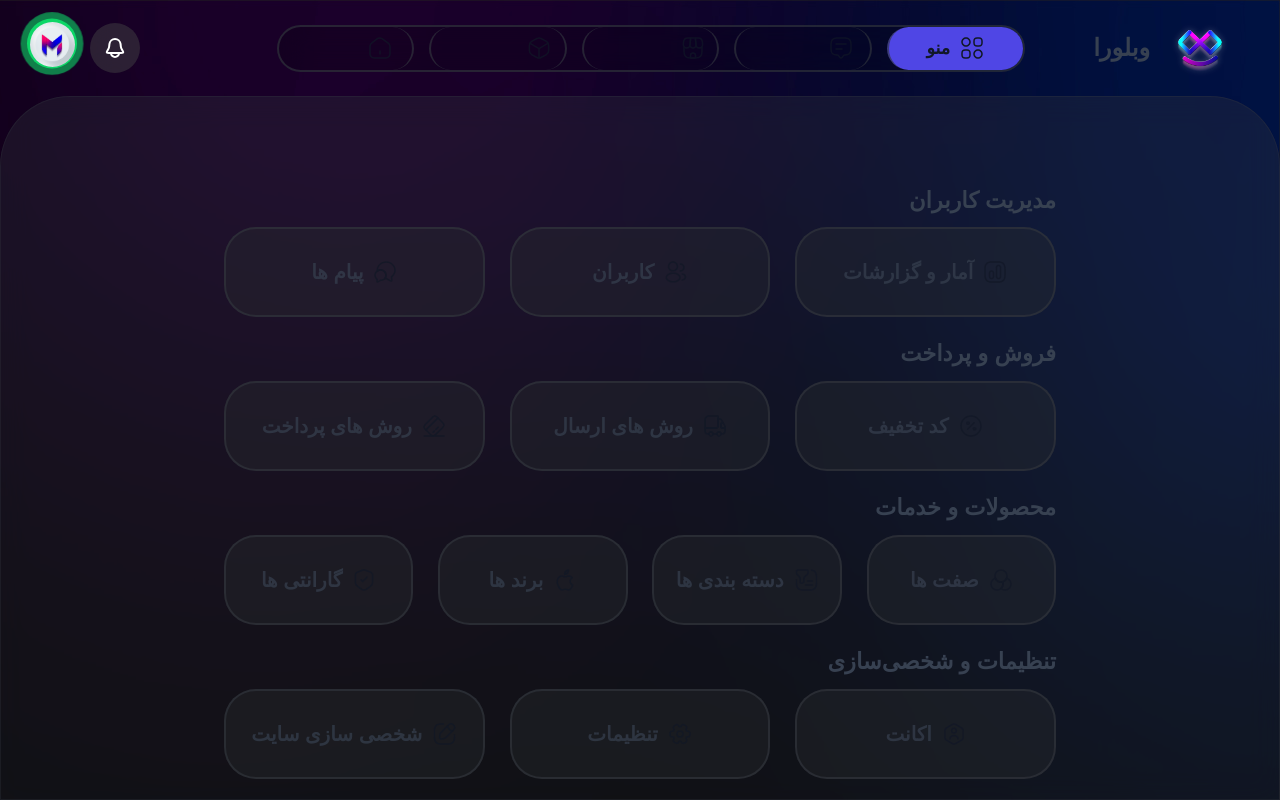
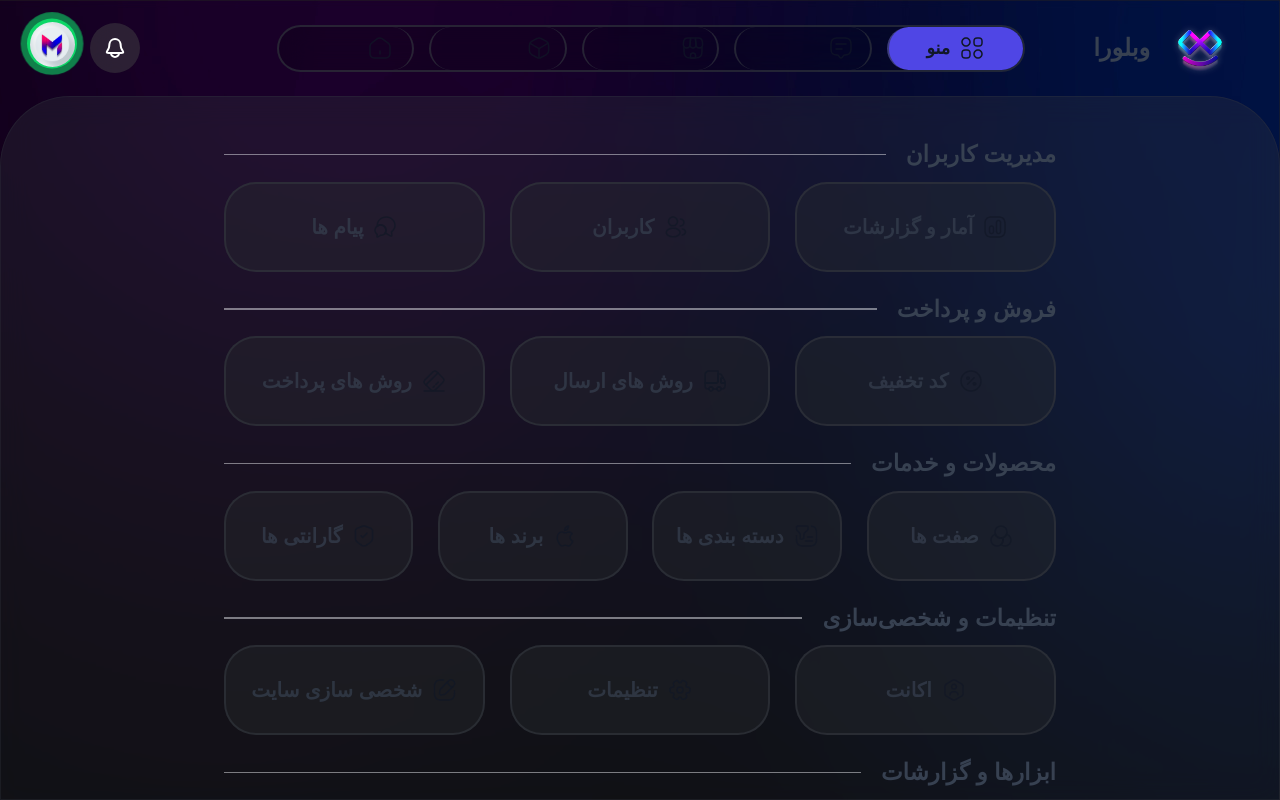
Before and after one commit to mahdidesignerrr/Admin-panel, a React (Vite) app: page /menu in a window 1280 px wide. Built offline with nearby package versions, Linux system fonts and the light colour scheme; a web font is replaced by a local one.

Commit message:
fix AppLayout Bugs & Change ScrollBar Styles

```diff
--- a/src/pages/Dashboard.jsx
+++ b/src/pages/Dashboard.jsx
@@ -1,6 +1,6 @@
 function Dashboard() {
   return (
-    <div>
+    <div style={{height: "100vh"}}>
 
     </div>
   )
--- /dev/null
+++ b/src/pages/Login.jsx
@@ -0,0 +1,9 @@
+function Login() {
+  return (
+    <div>
+
+    </div>
+  )
+}
+
+export default Login
--- /dev/null
+++ b/src/pages/Message.jsx
@@ -0,0 +1,9 @@
+function Message() {
+  return (
+    <div>
+
+    </div>
+  )
+}
+
+export default Message
--- /dev/null
+++ b/src/pages/Reports.jsx
@@ -0,0 +1,9 @@
+function Reports() {
+  return (
+    <div>
+
+    </div>
+  )
+}
+
+export default Reports
--- /dev/null
+++ b/src/pages/WebsiteCustomization.jsx
@@ -0,0 +1,9 @@
+function WebsiteCustomization() {
+  return (
+    <div>
+
+    </div>
+  )
+}
+
+export default WebsiteCustomization
--- a/src/styles/GlobalStyles.js
+++ b/src/styles/GlobalStyles.js
@@ -134,7 +134,6 @@ const GlobalStyles = createGlobalStyle`
   box-sizing: border-box;
   padding: 0;
   margin: 0;
-
   /* Creating animations for dark mode */
   transition: background-color 0.3s, border 0.3s;
 }
@@ -151,7 +150,6 @@ body {
   min-height: 100vh;
   line-height: 1.5;
   font-size: 1.6rem;
-
 }
 
 input,
--- a/src/ui/AppLayout.jsx
+++ b/src/ui/AppLayout.jsx
@@ -3,22 +3,45 @@ import NavbarParent from "./NavbarParent";
 import styled from "styled-components";
 
 const Main = styled.main`
-   padding-top: 22rem; // this field
    backdrop-filter: blur(15px);
    background-color: #33383f51;
-   height: 88vh;
    border-top-right-radius: 7rem;
    border-top-left-radius: 7rem;
+   border: 1px solid #33383f51;
+   padding: 4rem 4.8rem 10rem;
+   overflow-y: scroll;
    width: 100%;
-   overflow-y: scroll;
-   border: 1px solid #33383f51;
+
+   &::-webkit-scrollbar {
+      width: 12px;
+   }
+
+   &::-webkit-scrollbar-track {
+      border-radius: 10px;
+      margin-top: 55px; /* Adjust this value */
+      border: 2px solid #33383f97;
+   }
+
+   &::-webkit-scrollbar-thumb {
+      background: #33383fc5;
+      border-radius: 10px;
+      border: 2px solid var(--color-grey-200);
+   }
+
+   &::-webkit-scrollbar-thumb:hover {
+      background: var(--color-grey-700);
+   }
+
+   @media screen and (max-width: 770px) {
+      border-top-right-radius: 5rem;
+      border-top-left-radius: 5rem;
+   }
 `;
 
-const Container = styled.div`
+const StyledAppLayout = styled.div`
    background: url("../../public/Gradient-For-Project.jpg") 100% 0%;
    width: 100%;
-   height: 100%;
-   box-sizing: border-box;
+   height: 100vh;
    display: flex;
    flex-direction: column;
    justify-content: center;
@@ -26,27 +49,27 @@ const Container = styled.div`
 
    @media screen and (max-width: 770px) {
       background: url("../../public/Gradient-For-Project-Mobile.jpg") 50% 0%;
-
-      & main {
-         border-top-right-radius: 5rem;
-         border-top-left-radius: 5rem;
-      }
    }
 `;
 
-const SpaceBottom = styled.div`
-   height: 22rem; // this field
+const Container = styled.div`
+   max-width: 120rem;
+   margin: 0 auto;
+   display: flex;
+   flex-direction: column;
+   gap: 3.2rem;
 `;
 
 function AppLayout() {
    return (
-      <Container>
+      <StyledAppLayout>
          <NavbarParent />
          <Main>
-            <Outlet />
-            <SpaceBottom />
+            <Container>
+               <Outlet />
+            </Container>
          </Main>
-      </Container>
+      </StyledAppLayout>
    );
 }
 
--- a/src/ui/Menu.jsx
+++ b/src/ui/Menu.jsx
@@ -34,21 +34,21 @@ const MenuCategories = styled(motion.div)`
 
 const MenuTitleSection = styled(motion.div)`
    display: flex;
-   justify-content: end;
    align-items: center;
+   width: 100%;
    gap: 2rem;
-
-   &:first-child {
-      font-size: 1.5rem;
-   }
 `;
 
 const MenuTitleLine = styled(motion.div)`
-   width: auto;
    height: 1.5px;
-   border-radius: var(--border-radius-lg);
+   flex-grow: 1;
    background-color: var(--color-grey-200);
    opacity: 0.5;
+`;
+
+const MenuTitle = styled.h2`
+   flex-shrink: 0;
+   font-size: 2.3rem;
 `;
 
 const menus = {
@@ -525,7 +525,7 @@ function Menu() {
             <MenuCategories variants={itemVariants} key={category}>
                <MenuTitleSection>
                   <MenuTitleLine />
-                  <h2>{category}</h2>
+                  <MenuTitle>{category}</MenuTitle>
                </MenuTitleSection>
                <MenuContainer key={category}>
                   {menus[category].map((menu) => (
```
